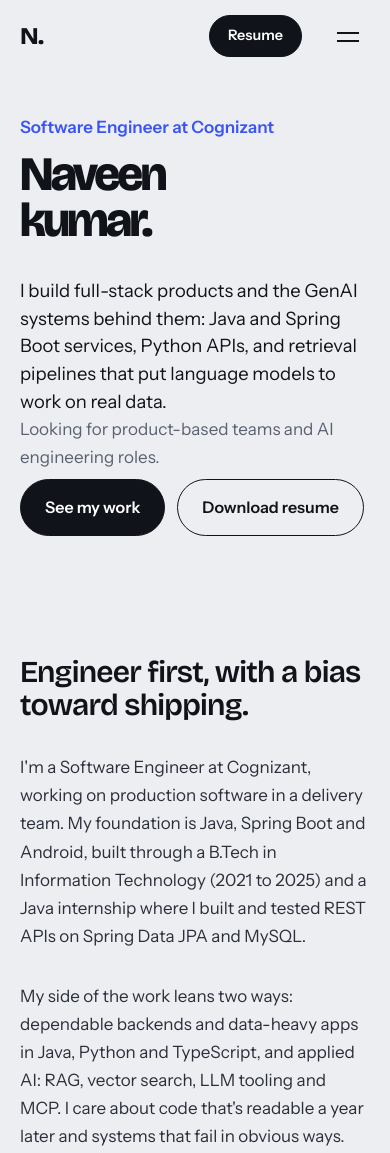
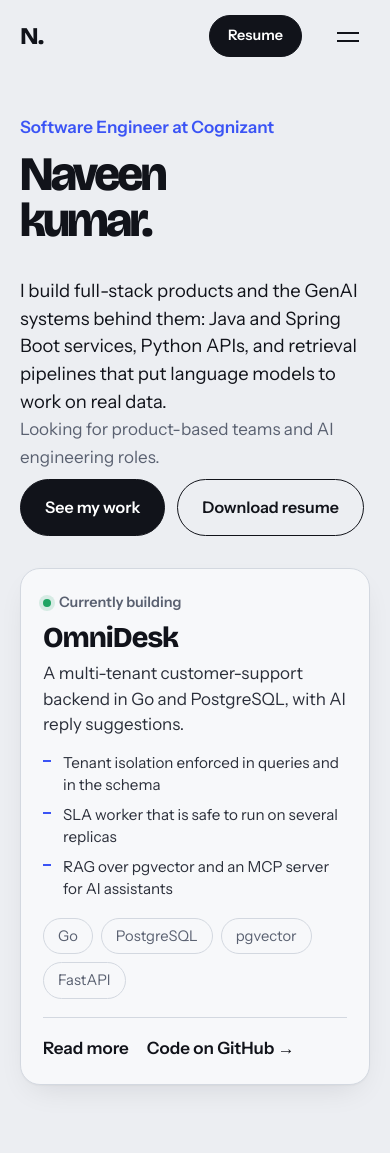
Before and after one commit to Naveenkumar75/Naveenkumar75.github.io, a plain HTML site: page index.html in a window 390 px wide. Shown: the top 1153 px of the page. Drawn offline with nearby package versions, Linux system fonts and the light colour scheme.

Commit message:
Hero: add 'Currently building' OmniDesk card beside the name
The right half of the first screen was empty. Put a short OmniDesk
summary there with links to the case study and code; it stacks under
the intro on phones. Version the CSS/JS URLs so returning visitors get
the new styles instead of a cached copy.

Co-Authored-By: Claude Opus 5.5 <noreply@anthropic.com>

```diff
--- a/css/styles.css
+++ b/css/styles.css
@@ -76,7 +76,21 @@ main > section { padding-inline: var(--gutter); }
 .cta { display: flex; flex-wrap: wrap; gap: 12px; margin-top: 8px; }
 .rise { display: block; animation: rise .9s cubic-bezier(.2,.7,.2,1) both; animation-delay: calc(var(--d) * 110ms); }
 @keyframes rise { from { transform: translateY(100%); opacity: 0; } to { transform: none; opacity: 1; } }
-.hero-foot.rise, .role.rise { animation-name: fade; }
+.hero-foot.rise, .role.rise, .now.rise { animation-name: fade; }
+.hero { display: grid; gap: clamp(32px, 5vw, 64px); align-items: center; }
+@media (min-width: 960px) { .hero { grid-template-columns: minmax(0, 1.35fr) minmax(0, 1fr); } }
+.now { background: var(--paper); border: 1px solid var(--line); border-radius: 20px; padding: clamp(22px, 3vw, 32px); box-shadow: 0 1px 2px rgba(17,19,26,.04), 0 12px 32px -12px rgba(17,19,26,.12); }
+.now-label { display: flex; align-items: center; gap: 8px; margin: 0 0 10px; color: var(--slate); font-size: .9rem; font-weight: 600; }
+.now-label .dot { width: 8px; height: 8px; border-radius: 50%; background: #1FA463; box-shadow: 0 0 0 4px rgba(31,164,99,.15); }
+.now-title { margin: 0 0 8px; font: 800 clamp(1.8rem, 3vw, 2.3rem)/1 var(--display); letter-spacing: -0.035em; }
+.now-lede { margin: 0 0 14px; color: #2b2f3a; line-height: 1.5; }
+.now-points { margin: 0 0 18px; padding: 0; list-style: none; display: grid; gap: 8px; }
+.now-points li { position: relative; padding-left: 20px; color: #2b2f3a; font-size: .95rem; line-height: 1.45; }
+.now-points li::before { content: ""; position: absolute; left: 0; top: .55em; width: 8px; height: 2px; background: var(--signal); }
+.now .chips.dark { margin: 0 0 18px; }
+.now-links { display: flex; flex-wrap: wrap; gap: 18px; padding-top: 16px; border-top: 1px solid var(--line); }
+.now-links a { color: var(--ink); font-weight: 600; text-decoration: none; }
+.now-links a:hover { color: var(--signal); }
 @keyframes fade { from { opacity: 0; transform: translateY(14px); } to { opacity: 1; transform: none; } }
 
 /* about */
--- a/index.html
+++ b/index.html
@@ -18,7 +18,7 @@
   <link rel="preconnect" href="https://fonts.googleapis.com">
   <link rel="preconnect" href="https://fonts.gstatic.com" crossorigin>
   <link rel="stylesheet" href="https://fonts.googleapis.com/css2?family=Bricolage+Grotesque:opsz,wght@12..96,400;12..96,600;12..96,800&family=Instrument+Sans:wght@400;500;600&display=swap">
-  <link rel="stylesheet" href="css/styles.css">
+  <link rel="stylesheet" href="css/styles.css?v=20261115b">
   <script type="application/ld+json">
   {
     "@context": "https://schema.org",
@@ -54,6 +54,7 @@
   <main id="main">
     <!-- HERO -->
     <section class="hero" aria-labelledby="name">
+      <div class="hero-main">
       <p class="role rise" style="--d:0">Software Engineer at Cognizant</p>
       <h1 id="name" class="name">
         <span class="line"><span class="rise" style="--d:1">Naveen</span></span>
@@ -67,6 +68,22 @@
           <a class="btn btn-ghost" href="assets/Naveenkumar-Resume.pdf" download>Download resume</a>
         </div>
       </div>
+      </div>
+      <aside class="now rise" style="--d:4" aria-labelledby="now-h">
+        <p class="now-label"><span class="dot" aria-hidden="true"></span>Currently building</p>
+        <h2 id="now-h" class="now-title">OmniDesk</h2>
+        <p class="now-lede">A multi-tenant customer-support backend in Go and PostgreSQL, with AI reply suggestions.</p>
+        <ul class="now-points">
+          <li>Tenant isolation enforced in queries and in the schema</li>
+          <li>SLA worker that is safe to run on several replicas</li>
+          <li>RAG over pgvector and an MCP server for AI assistants</li>
+        </ul>
+        <p class="chips dark"><span>Go</span><span>PostgreSQL</span><span>pgvector</span><span>FastAPI</span></p>
+        <div class="now-links">
+          <a href="#work">Read more</a>
+          <a data-repo="omnidesk" hidden>Code on GitHub &rarr;</a>
+        </div>
+      </aside>
     </section>
 
     <!-- ABOUT -->
@@ -281,7 +298,7 @@
     <a href="#top">Back to top</a>
   </footer>
 
-  <script src="js/config.js"></script>
-  <script src="js/main.js"></script>
+  <script src="js/config.js?v=20261115b"></script>
+  <script src="js/main.js?v=20261115b"></script>
 </body>
 </html>
```
